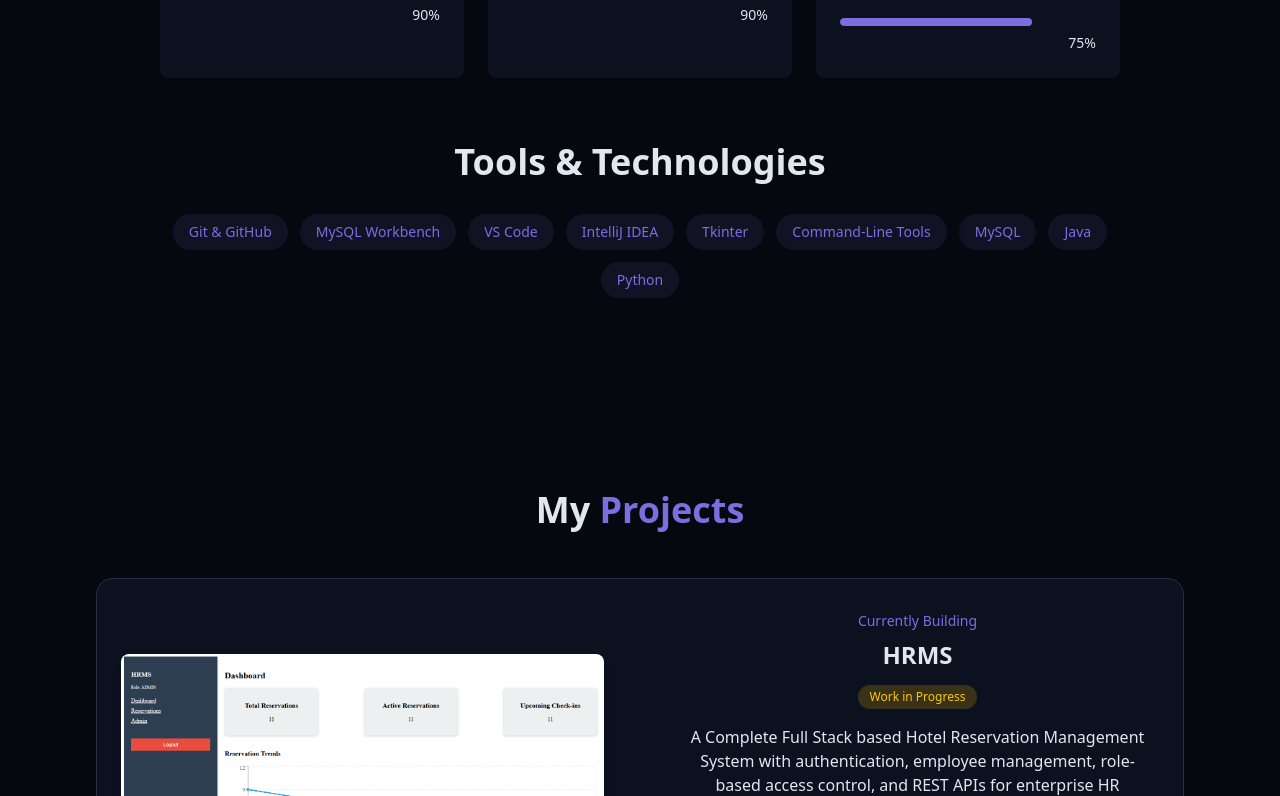
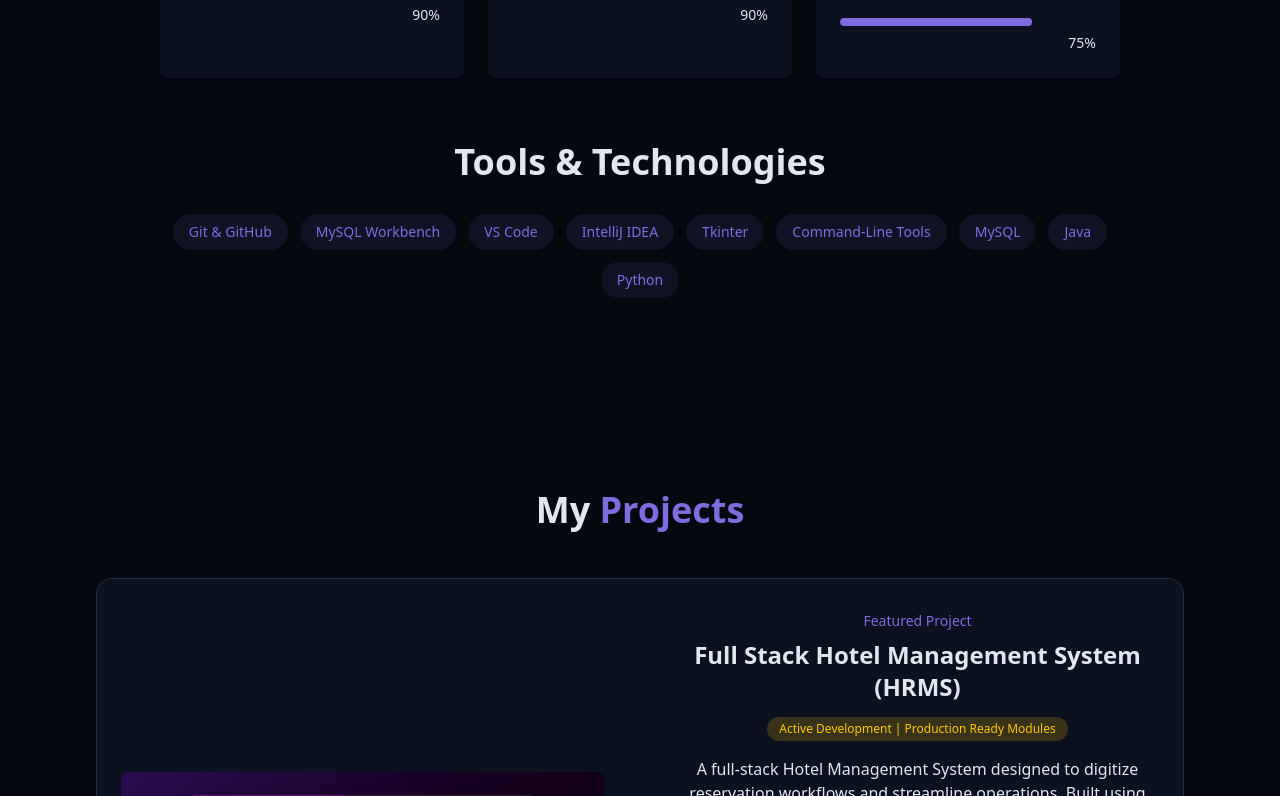
Before and after one commit to PranavChamoli06/Modern-Portfolio, a React (Vite) app: page / in a window 1280 px wide. Shown: the part 2004-2800 px from the top of the page. Built offline with nearby package versions, Linux system fonts and the light colour scheme.

Commit message:
updated the project image and details

```diff
--- a/src/components/ProjectsSection.jsx
+++ b/src/components/ProjectsSection.jsx
@@ -105,26 +105,48 @@ export const ProjectsSection = () => {
               />
             </div>
 
+            {/* CONTENT */}
             <div className="p-8">
 
               <p className="text-sm text-primary font-medium mb-2">
-                Currently Building
+                 Featured Project
               </p>
 
+            {/* PROJECT TITLE */}
               <h3 className="text-2xl font-bold mb-3">
-                HRMS
+                Full Stack Hotel Management System (HRMS)
               </h3>
 
+            {/* STATUS */}
               <span className="px-3 py-1 text-xs bg-yellow-500/20 text-yellow-400 rounded-full mb-4 inline-block">
-                Work in Progress
+                 Active Development | Production Ready Modules
               </span>
 
               <p className="text-muted-foreground mb-4">
-                A Complete Full Stack based Hotel Reservation Management System
-                with authentication, employee management, role-based access
-                control, and REST APIs for enterprise HR operations.
+                 A full-stack Hotel Management System designed to digitize reservation workflows and streamline operations.
+                 Built using a scalable REST architecture with optimized performance, achieving faster load times and efficient data handling.
               </p>
 
+              {/* IMPACT */}
+              <div className="mb-6">
+                <p className="text-sm font-semibold text-primary mb-2">Key Impact</p>
+                  <ul className="text-sm text-muted-foreground space-y-1">
+                      <li>• 60% reduction in manual booking operations</li>
+                      <li>• 35% faster frontend load performance</li>
+                      <li>• API response time optimized to &lt;200ms</li>
+                      <li>• 40% improvement in database query efficiency</li>
+                  </ul>
+              </div>
+
+            {/* DEPLOYMENT */}
+            <div className="mb-6">
+                <p className="text-sm font-semibold text-primary mb-2">Deployment</p>
+                <p className="text-sm text-muted-foreground">
+                    Frontend (Vercel) • Backend (Render) • Database (Railway)
+                </p>
+            </div>
+
+              {/* TECH STACK */}
               <div className="flex flex-wrap gap-2 mb-6">
                   {["Java", "Spring Boot", "MySQL", "JWT", "REST API", "React"].map(
                     (tech, i) => (
@@ -138,7 +160,8 @@ export const ProjectsSection = () => {
                   )}
               </div>
 
-              <div className="flex gap-4">
+              {/* BUTTONS */}
+              <div className="flex gap-4 flex-wrap">
                   <a
                       href="https://github.com/PranavChamoli06/Full-Stack-HRMS"
                       target="_blank"
```
Also changed, not shown: public/projects/hrms.png. Lines whose indentation alone changed are shown as unchanged.
